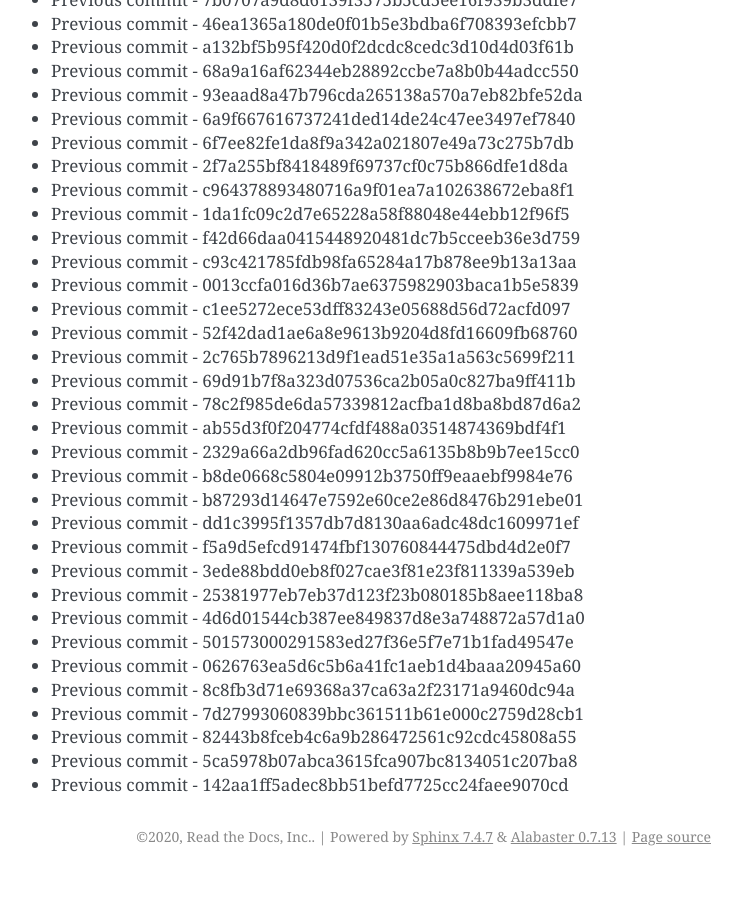
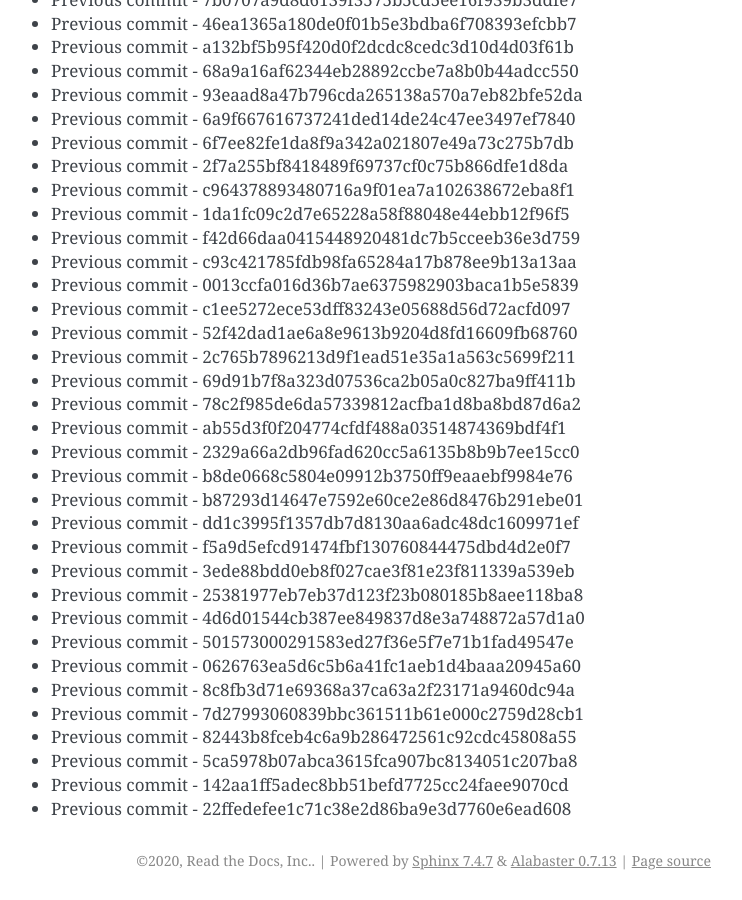
Before and after one commit to readthedocs/rtd-git-stresstest, a Sphinx documentation site: the page built from docs/updates.rst, in a window 1280 px wide and 900 px high, scrolled down 47607 px. Shown: the whole window, without its empty margins (399-1141 px from the left). Built offline with Sphinx 7.4.7, drawn with Linux system fonts in a browser that asks for light colours; before the commit the page ends 48483 px from its top, so only the background shows below that.

Commit message:
Generating commit from previous: 22ffedefee1c71c38e2d86ba9e3d7760e6ead608

```diff
--- a/docs/updates.rst
+++ b/docs/updates.rst
@@ -2032,3 +2032,4 @@ It can be tested for any performance characteristics.
 * Previous commit - 82443b8fceb4c6a9b286472561c92cdc45808a55
 * Previous commit - 5ca5978b07abca3615fca907bc8134051c207ba8
 * Previous commit - 142aa1ff5adec8bb51befd7725cc24faee9070cd
+* Previous commit - 22ffedefee1c71c38e2d86ba9e3d7760e6ead608
```
